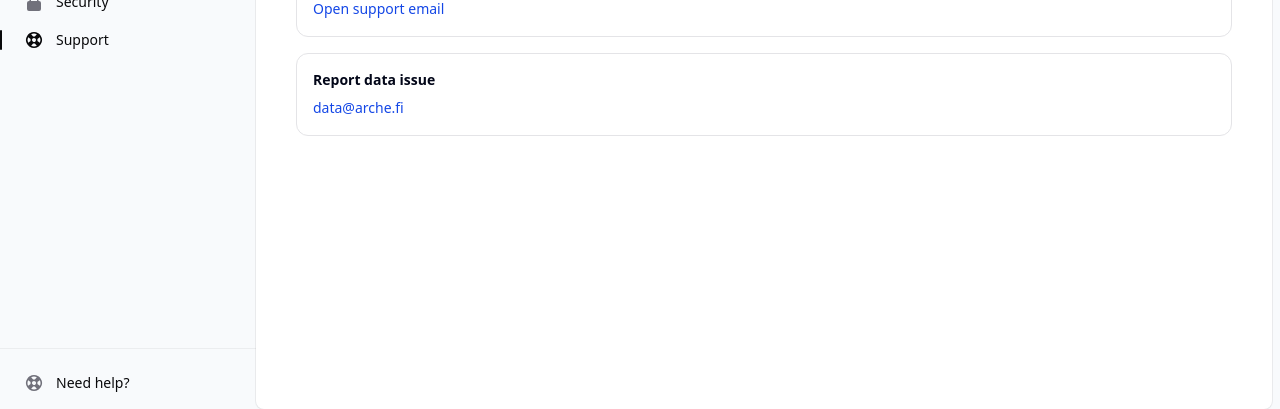
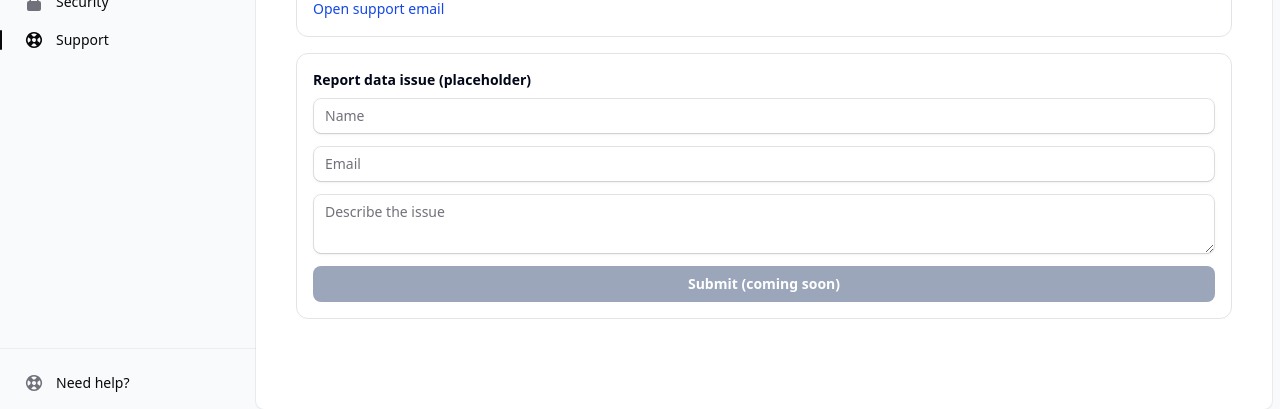
Before and after one commit to ProtosSystems/arche-dev, a Next.js app: page /support in a window 1280 px wide. Shown: the part 383-792 px from the top of the page. Built offline with nearby package versions, Linux system fonts and the light colour scheme; no server answers; a web font is replaced by a local one.

Commit message:
feat(portal): billing/settings/security/support

```diff
--- a/app/(portal)/security/page.tsx
+++ b/app/(portal)/security/page.tsx
@@ -1,16 +1,23 @@
+import { getEnvBaseUrl } from '@/components/portal/env'
 import { PageShell } from '@/components/portal/PageShell'
 
 export default function SecurityPage() {
   return (
     <PageShell title="Security" description="Authentication and request tracing model.">
       <section className="rounded-xl border border-zinc-200 bg-white p-4 text-sm text-zinc-700">
-        <p>Arche API supports JWT bearer auth for user-based access and API keys for service access.</p>
-        <p className="mt-2">Trace requests with `x-request-id` and inspect downstream `trace-id` where available.</p>
+        <p>Arche API supports Bearer JWT for user-scoped access and `X-Api-Key` for service access.</p>
+        <p className="mt-2">All requests should include `X-Request-ID` to correlate logs and traces.</p>
+        <p className="mt-2">Sandbox and production are logically separated and use different base URLs and credentials.</p>
       </section>
 
       <section className="rounded-xl border border-zinc-200 bg-white p-4">
         <div className="text-sm font-semibold">Header examples</div>
-        <pre className="mt-2 overflow-x-auto rounded bg-zinc-950 p-3 text-xs text-zinc-100">{`Authorization: Bearer <TOKEN>\nx-request-id: portal_123\nX-Org-Id: <ORG_ID>`}</pre>
+        <pre className="mt-2 overflow-x-auto rounded bg-zinc-950 p-3 text-xs text-zinc-100">{`Authorization: Bearer <JWT>\nX-Api-Key: <API_KEY>\nX-Request-ID: portal_123`}</pre>
+      </section>
+
+      <section className="rounded-xl border border-zinc-200 bg-white p-4">
+        <div className="text-sm font-semibold">cURL examples</div>
+        <pre className="mt-2 overflow-x-auto rounded bg-zinc-950 p-3 text-xs text-zinc-100">{`# Sandbox\ncurl -H "X-Api-Key: <KEY>" -H "X-Request-ID: req_1" ${getEnvBaseUrl('sandbox')}/v1/models/infer\n\n# Production\ncurl -H "Authorization: Bearer <JWT>" -H "X-Request-ID: req_2" ${getEnvBaseUrl('production')}/v1/models/infer`}</pre>
       </section>
     </PageShell>
   )
--- a/app/(portal)/support/page.tsx
+++ b/app/(portal)/support/page.tsx
@@ -1,7 +1,17 @@
+'use client'
+
+import { Button } from '@/components/catalyst/button'
+import { Input } from '@/components/catalyst/input'
+import { Textarea } from '@/components/catalyst/textarea'
 import { Text } from '@/components/catalyst/text'
 import { PageShell } from '@/components/portal/PageShell'
+import { useState } from 'react'
 
 export default function SupportPage() {
+  const [name, setName] = useState('')
+  const [email, setEmail] = useState('')
+  const [issue, setIssue] = useState('')
+
   return (
     <PageShell title="Support" description="Operational links and contact options.">
       <section className="rounded-xl border border-zinc-200 bg-white p-4">
@@ -20,13 +30,15 @@ export default function SupportPage() {
       </section>
 
       <section className="rounded-xl border border-zinc-200 bg-white p-4">
-        <div className="text-sm font-semibold">Report data issue</div>
-        <a
-          className="mt-2 inline-block text-sm text-blue-700 hover:underline"
-          href="mailto:data@arche.fi?subject=Data%20Issue%20Report"
-        >
-          data@arche.fi
-        </a>
+        <div className="text-sm font-semibold">Report data issue (placeholder)</div>
+        <div className="mt-2 grid gap-3">
+          <Input value={name} onChange={(event) => setName(event.target.value)} placeholder="Name" />
+          <Input value={email} onChange={(event) => setEmail(event.target.value)} placeholder="Email" />
+          <Textarea value={issue} onChange={(event) => setIssue(event.target.value)} placeholder="Describe the issue" />
+          <Button disabled color="dark/zinc">
+            Submit (coming soon)
+          </Button>
+        </div>
       </section>
     </PageShell>
   )
```
